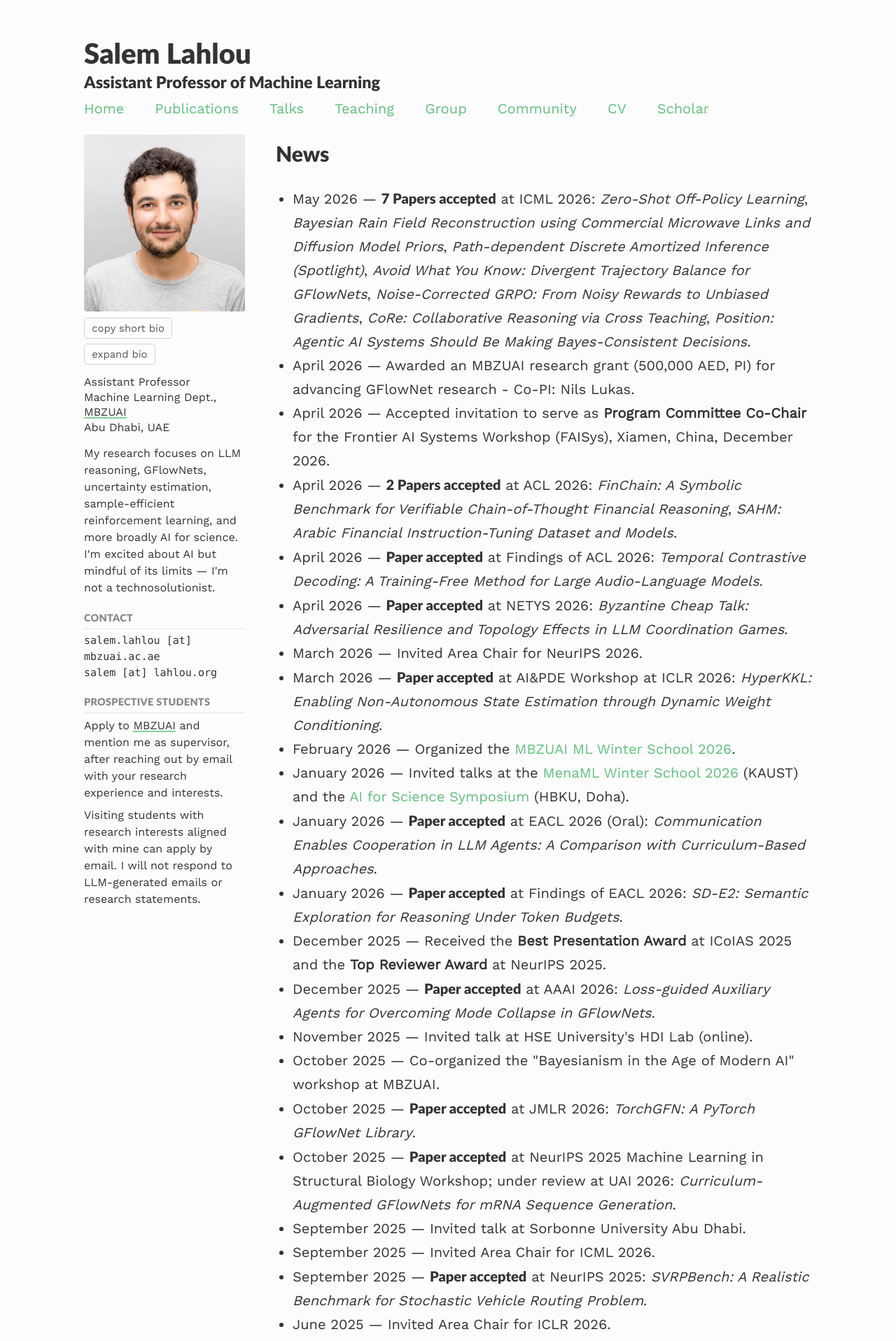
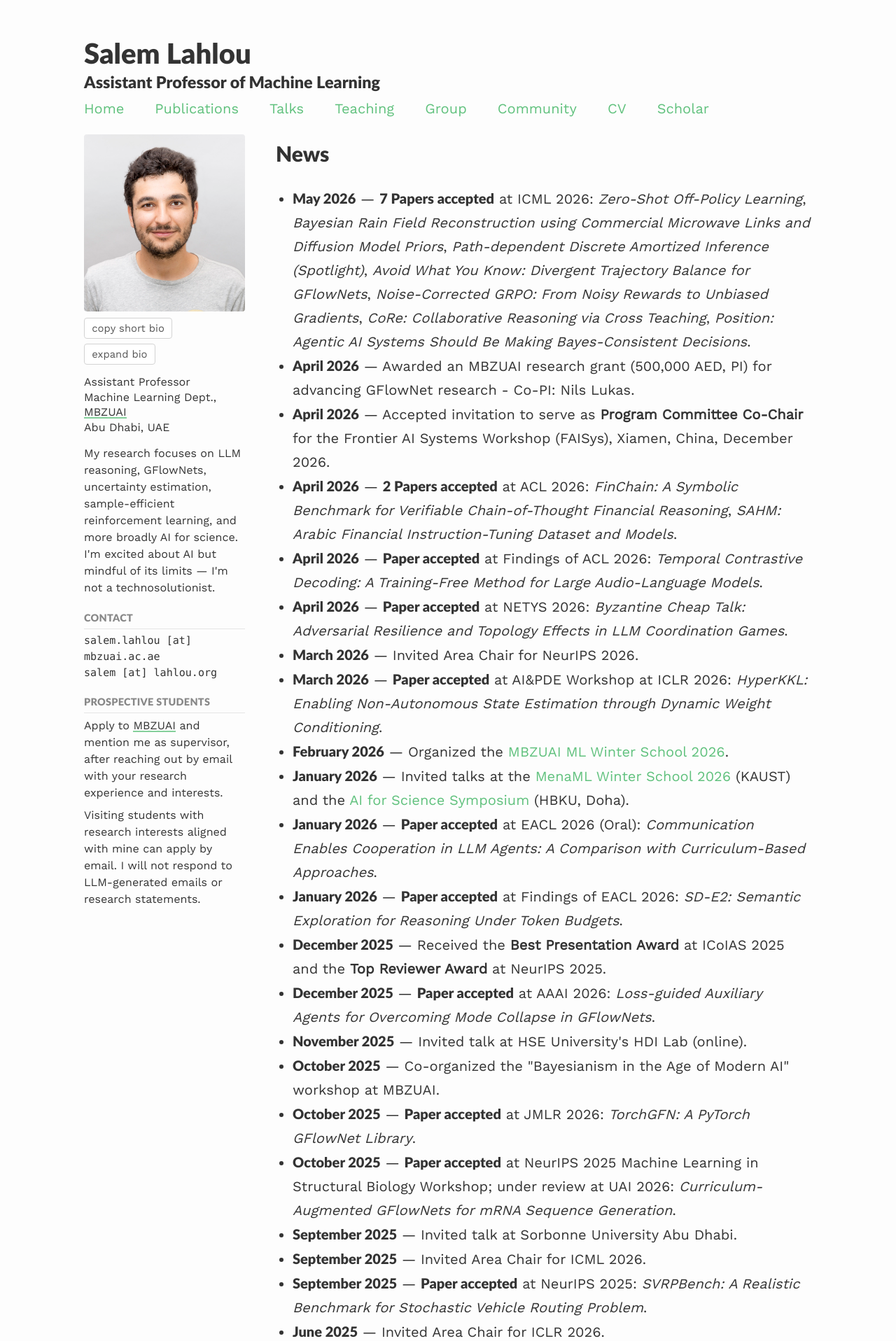
Before and after one commit to saleml/saleml.github.io, a Jekyll site: the page built from index.md, in a window 1280 px wide. Shown: the top 1916 px of the page at 70% size. Built offline with Jekyll 4.4.1, drawn with Linux system fonts in a browser that asks for light colours; nearby versions of some CDN libraries.

Commit message:
Add font styling for news dates in homepage news list for improved readability

```diff
--- a/assets/css/_sass/style.scss
+++ b/assets/css/_sass/style.scss
@@ -327,6 +327,11 @@ blockquote {
   }
 }
 
+.home-news-list .news-date {
+  font-family: "Lato", "Helvetica Neue", Helvetica, sans-serif;
+  font-weight: 900;
+}
+
 // Ensure bold text in tables is actually bold
 td strong,
 td b {
```
